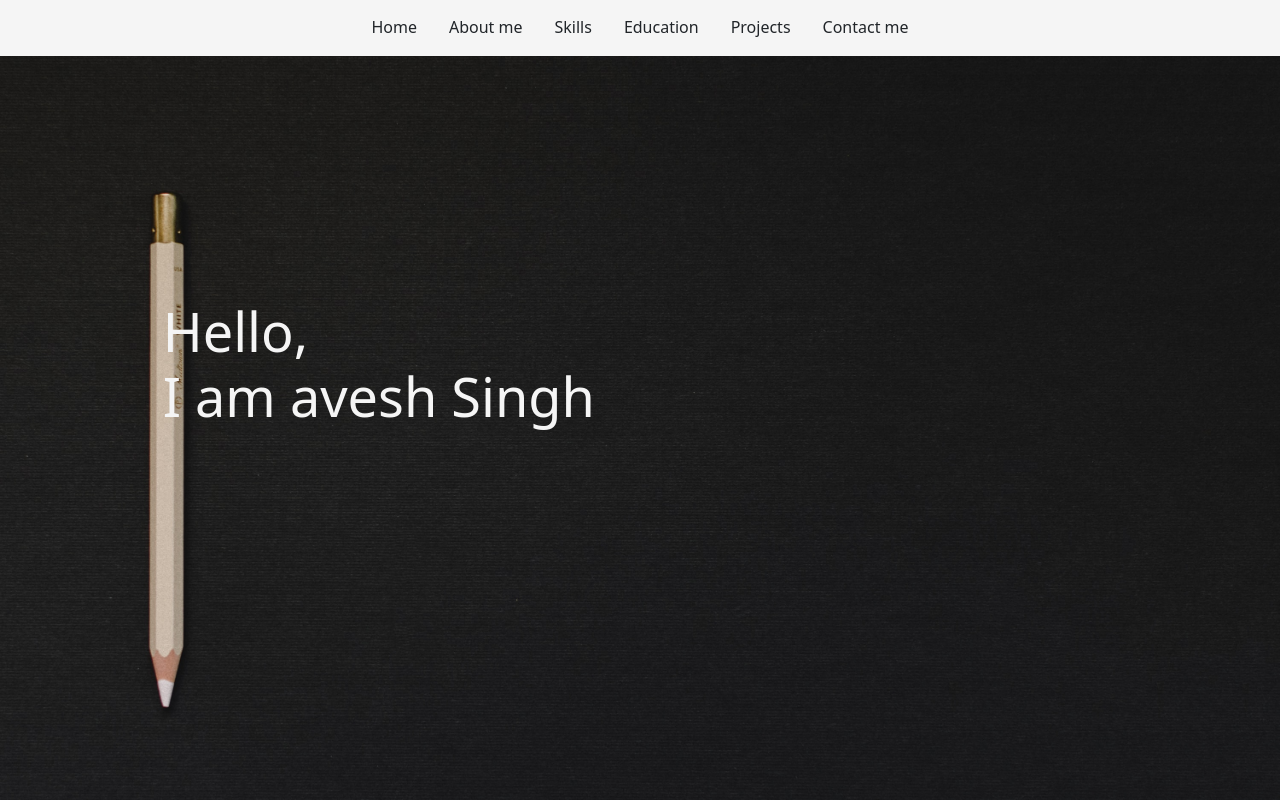
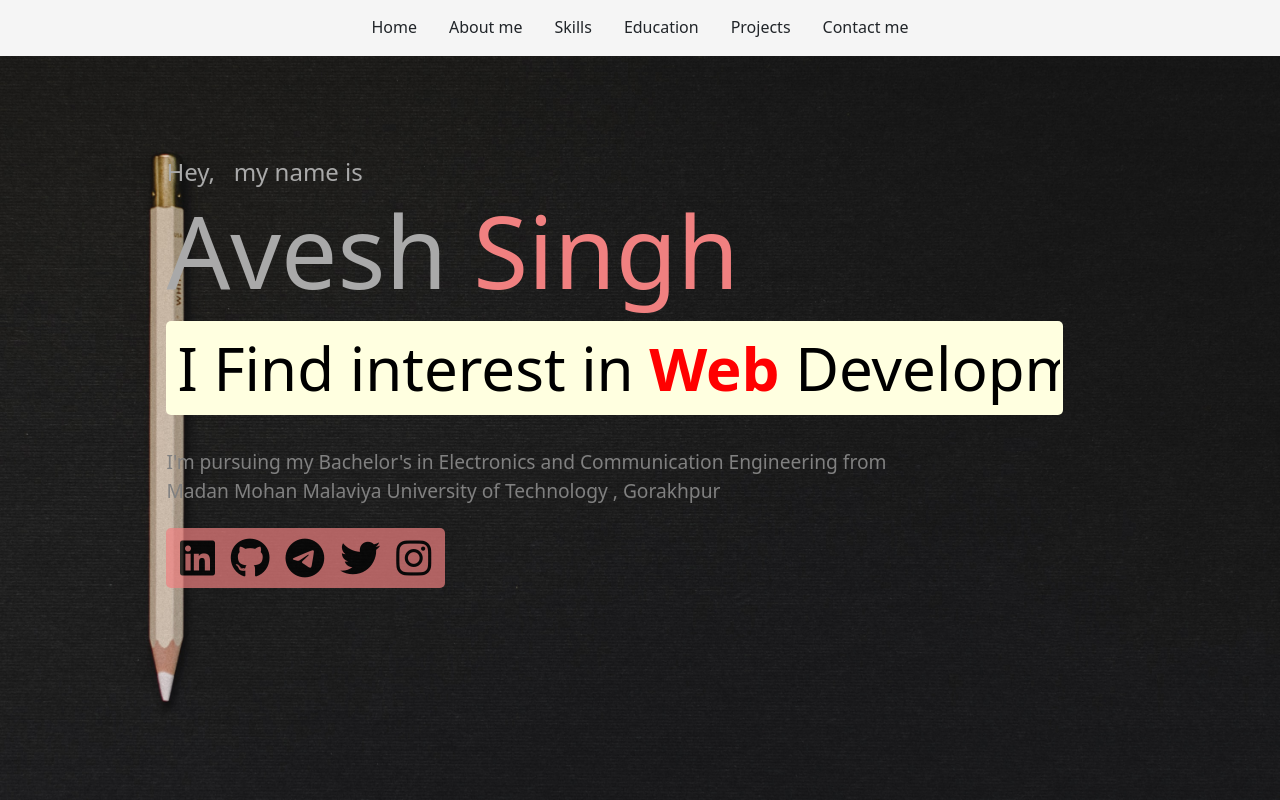
Before and after one commit to avessh/portfolio_avesh, a React (Create React App) app: page / in a window 1280 px wide. Shown: the top 800 px of the page. Built offline with nearby package versions, Linux system fonts and the light colour scheme.

Commit message:
home section completed

```diff
--- a/package.json
+++ b/package.json
@@ -8,6 +8,7 @@
     "@testing-library/jest-dom": "^5.16.5",
     "@testing-library/react": "^13.3.0",
     "@testing-library/user-event": "^13.5.0",
+    "bootstrap-icons": "^1.9.1",
     "react": "^18.2.0",
     "react-dom": "^18.2.0",
     "react-scripts": "5.0.1",
--- a/public/index.html
+++ b/public/index.html
@@ -10,7 +10,8 @@
 
   <!-- linking bootstrap -->
   <!-- CSS only -->
-<link href="https://cdn.jsdelivr.net/npm/bootstrap@5.2.0/dist/css/bootstrap.min.css" rel="stylesheet" integrity="sha384-gH2yIJqKdNHPEq0n4Mqa/HGKIhSkIHeL5AyhkYV8i59U5AR6csBvApHHNl/vI1Bx" crossorigin="anonymous">
+  <link href="https://cdn.jsdelivr.net/npm/bootstrap@5.2.0/dist/css/bootstrap.min.css" rel="stylesheet"
+    integrity="sha384-gH2yIJqKdNHPEq0n4Mqa/HGKIhSkIHeL5AyhkYV8i59U5AR6csBvApHHNl/vI1Bx" crossorigin="anonymous">
 
   <link rel="apple-touch-icon" href="%PUBLIC_URL%/logo192.png" />
   <!--
@@ -45,8 +46,11 @@
       To create a production bundle, use `npm run build` or `yarn build`.
     -->
 
-    <!-- JavaScript Bundle with Popper -->
-<script src="https://cdn.jsdelivr.net/npm/bootstrap@5.2.0/dist/js/bootstrap.bundle.min.js" integrity="sha384-A3rJD856KowSb7dwlZdYEkO39Gagi7vIsF0jrRAoQmDKKtQBHUuLZ9AsSv4jD4Xa" crossorigin="anonymous"></script>
+  <!-- JavaScript Bundle with Popper -->
+  <script src="https://kit.fontawesome.com/4b695308e0.js" crossorigin="anonymous"></script>
+  <script src="https://cdn.jsdelivr.net/npm/bootstrap@5.2.0/dist/js/bootstrap.bundle.min.js"
+    integrity="sha384-A3rJD856KowSb7dwlZdYEkO39Gagi7vIsF0jrRAoQmDKKtQBHUuLZ9AsSv4jD4Xa"
+    crossorigin="anonymous"></script>
 </body>
 
 </html>
--- a/src/App.js
+++ b/src/App.js
@@ -2,11 +2,13 @@
 import './App.css';
 import '../src/style/NavBar.css';
 import '../src/style/Home.css'
+import '../src/style/About.css'
 
 import React, { Component } from 'react';
 
 import Home from './components/Home';
 import NavBar from './components/NavBar';
+import About from './components/About';
 
 
 export default class App extends Component {
@@ -17,6 +19,7 @@ export default class App extends Component {
       <div>
       <NavBar/>
         <Home/>
+        <About/>
       </div>
       </>
     )
--- /dev/null
+++ b/src/components/About.js
@@ -0,0 +1,20 @@
+import React, { Component } from 'react'
+
+export default class About extends Component {
+  render() {
+    return (
+     <>
+     <section id='about_section'>
+        <div className='container'>
+            <div className='img'>
+                <img src='./img/1611393114942.jpg' alt=''/>
+            </div>
+            <div className='my_info'>
+
+            </div>
+        </div>
+     </section>
+     </>
+    )
+  }
+}
--- a/src/components/Home.js
+++ b/src/components/Home.js
@@ -4,12 +4,32 @@ import React, { Component } from 'react'
 export default class Home extends Component {
   render() {
     return (
+
       <>
-      <section id='home_section' >
-          <div className='container my-5'>
-            <h1>Hello, <br/> I am avesh Singh</h1>
+        <section id='home_section' >
+          <div className='wrapper container'>
+            <p>Hey, &nbsp; my name is</p>
+            <h1 id='name'>Avesh <span className='last_name'> Singh </span></h1>
+            <div className='typing'>
+              <h2 id='text'> <span id='text_span'>I Find interest in <span id='web_text'> <b>Web</b>  </span>Development <span id='toggel'>|</span> </span></h2>
+            </div>
+            <p className='brief-info'>I'm pursuing my Bachelor's in Electronics and Communication Engineering from <a href='http://www.mmmut.ac.in/' target='_blank'> Madan Mohan Malaviya University of Technology</a> , Gorakhpur</p>
+
+            <div className='social'>
+
+              {/* <h1 id='social_head'>Connect with me</h1> */}
+
+           <a className='social_icons' href=''> <i className="fa-brands fa-linkedin"></i></a>
+           <a id='git' className='social_icons' href=''> <i className="fa-brands fa-github"></i></a>
+           <a className='social_icons' href=''> <i className="fa-brands fa-telegram"></i></a>
+           <a className='social_icons' href=''> <i className="fa-brands fa-twitter"></i></a>
+           <a id='insta' className='social_icons' href=''> <i className="fa-brands fa-instagram"></i></a>
+
+            </div>
+
           </div>
-      </section>
+
+        </section>
       </>
     )
   }
--- a/src/components/NavBar.js
+++ b/src/components/NavBar.js
@@ -3,19 +3,56 @@ import React, { Component } from 'react'
 export default class NavBar extends Component {
     render() {
         return (
-
+            <>
                 <nav className='navbar_desktop'>
 
-                    <ul >
+                    <ul id='desktop_nav_ul' >
 
-                       <a href='#home_section'><li>Home</li></a>
-                        <a href='/'><li>About me</li></a>
-                        <a href='/'><li>Skills</li></a>
-                        <a href='/'><li>Education</li></a>
-                        <a href='/'><li>Projects</li></a>
-                        <a href='/'><li>Contact me</li></a>
+                        <a className='desktop_nav_li' href='#home_section'><li>Home</li></a>
+                        <a className='desktop_nav_li' href='#about_section'><li>About me</li></a>
+                        <a className='desktop_nav_li' href='/'><li>Skills</li></a>
+                        <a className='desktop_nav_li' href='/'><li>Education</li></a>
+                        <a className='desktop_nav_li' href='/'><li>Projects</li></a>
+                        <a className='desktop_nav_li' href='/'><li>Contact me</li></a>
                     </ul>
                 </nav>
+
+                <nav className='boot_nav'>
+                    <nav className="navbar navbar-expand-lg bg-light">
+                        <div className="container-fluid">
+                            <a className="navbar-brand" href="#">PORTFOLIO | AVESH</a>
+                            <button className="navbar-toggler" type="button" data-bs-toggle="collapse" data-bs-target="#navbarNav" aria-controls="navbarNav" aria-expanded="false" aria-label="Toggle navigation">
+                                <span className="navbar-toggler-icon"></span>
+                            </button>
+                            <div className="collapse navbar-collapse" id="navbarNav">
+                                <ul className="navbar-nav">
+                                    <li className="nav-item">
+                                        <a className="nav-link active" aria-current="page" href="#home_section">Home</a>
+                                    </li>
+                                    <li className="nav-item">
+                                        <a className="nav-link active" aria-current="page" href="#">About me</a>
+                                    </li>
+                                    <li className="nav-item">
+                                        <a className="nav-link active" aria-current="page" href="#">Skills</a>
+                                    </li>
+                                    <li className="nav-item">
+                                        <a className="nav-link active" aria-current="page" href="#">Education</a>
+                                    </li>
+                                    <li className="nav-item">
+                                        <a className="nav-link active" aria-current="page" href="#">Project</a>
+                                    </li>
+                                    <li className="nav-item">
+                                        <a className="nav-link active" aria-current="page" href="#">About me</a>
+                                    </li>
+
+
+                                </ul>
+                            </div>
+                        </div>
+                    </nav>
+                </nav>
+
+            </>
 
 
         )
--- /dev/null
+++ b/src/style/About.css
@@ -0,0 +1,4 @@
+#about_section{
+    height: 100vh;
+    background-color: red;
+}
--- a/src/style/Home.css
+++ b/src/style/Home.css
@@ -1,17 +1,117 @@
-
-#home_section{
+#home_section {
     background-image: url('../../public/img/kelly-sikkema-tk9RQCq5eQo-unsplash.jpg');
-    background-size:100% 100%;
+    background-size: 100% 100%;
     background-position: 100%;
-height: 94vh ;
+    height: 100vh;
     background-repeat: no-repeat;
 
 }
-.container{
+
+.container {
+    padding: 12% 0% 0% 13%;
+    color: whitesmoke;
+    color: darkgrey;
 }
-h1{
-   padding: 20% 0% 0% 12%;
-    font-size: 54px;
-    /* font-weight: bold; */
-    color: whitesmoke;
+
+p {
+    font-weight: lighter;
+    font-size: 24px;
 }
+
+#name {
+    font-size: 100px;
+}
+
+.last_name {
+    color: lightcoral;
+}
+
+#text {
+    font-size: 60px;
+
+}
+
+#toggel{
+    color: black;
+    animation: blink .5s step-end infinite alternate;
+}
+
+
+.typing {
+    width: 49ch;
+    animation: typing 2s steps(53), blink .5s step-end infinite alternate;
+    white-space: nowrap;
+    overflow: hidden;
+    border-right: 3px solid;
+    border-radius: 5px;
+    font-size: 2em;
+    margin-top: 1%;
+    background-color: lightyellow;
+    padding: 1% !important;
+    color: white;
+}
+
+@keyframes typing {
+    from {
+        width: 0
+    }
+}
+
+@keyframes blink {
+    50% {
+        color: transparent;
+    }
+}
+
+#text_span{
+
+    width: 50%;
+    color: black;
+
+}
+
+
+#web_text{
+    color: red;
+}
+
+.brief-info{
+    margin: 3% 0 0 0;
+    font-size:1.2rem;
+    font-weight: lighter;
+    color: grey;
+    width: 65%;
+}
+
+#social_head{
+    font-size: 20px;
+    padding: 1%;
+    margin: 2% 0 0 0;
+    font-weight: bold;
+
+}
+
+.social{
+    margin-top: 2%;
+    font-size: 40px;
+    background-color: lightcoral;
+    opacity: 0.7;
+    color: black;
+    width: 25%;
+    display: block;
+    text-align: center;
+    border-radius: 5px;
+
+}
+
+.social_icons{
+  margin: 1%;
+}
+
+#git:hover{
+color: grey;
+}
+
+#insta:hover{
+    color: #bc2a8d;
+}
--- a/src/style/NavBar.css
+++ b/src/style/NavBar.css
@@ -3,14 +3,14 @@
     padding: 0;
     box-sizing: border-box;
 }
-nav{
+.navbar_desktop{
 
     position: fixed;
     top: 0;
     width: 100%;
 }
 
-ul{
+#desktop_nav_ul{
 
    display: flex;
     flex-direction: row;
@@ -26,7 +26,7 @@ ul{
 }
 
 
-li::after {
+.desktop_nav_li::after {
 
     display: inline-block;
     content: '';
@@ -38,10 +38,59 @@ li::after {
     transition: all 250ms ease-in-out;
   }
 
-li:hover::after{
+  .desktop_nav_li:hover::after{
 
     text-decoration: underline;
     width: 100%;
     margin-top: 5px;
 
 }
+
+.boot_nav{
+    display: none;
+}
+
+@media screen and (max-width: 900px) {
+  .navbar_desktop{
+    display: none;
+  }
+
+  .boot_nav{
+    display: block;
+    margin: 0%;
+    position: fixed;
+    top: 0;
+    width: 100%;
+    min-height: 20vh;
+  }
+
+  li{
+    display: block;
+    text-align: center;
+  }
+
+
+li::after {
+
+    /* display: inline-block; */
+    text-align: center;
+    content: '';
+    margin-top: 0;
+    margin-left: 40%;
+    width: 0px;
+    height: 2px;
+    display: block;
+    background: black;
+    transition: all 250ms ease-in-out;
+  }
+li:hover::after{
+
+    text-decoration: underline;
+    display: block;
+    text-align: center;
+    width: 20%;
+    margin-top: 5px;
+
+}
+
+  }
```
Also changed, not shown: public/img/1611393114942.jpeg (added), 1 other file (tests, documents, lock files or other folders).
